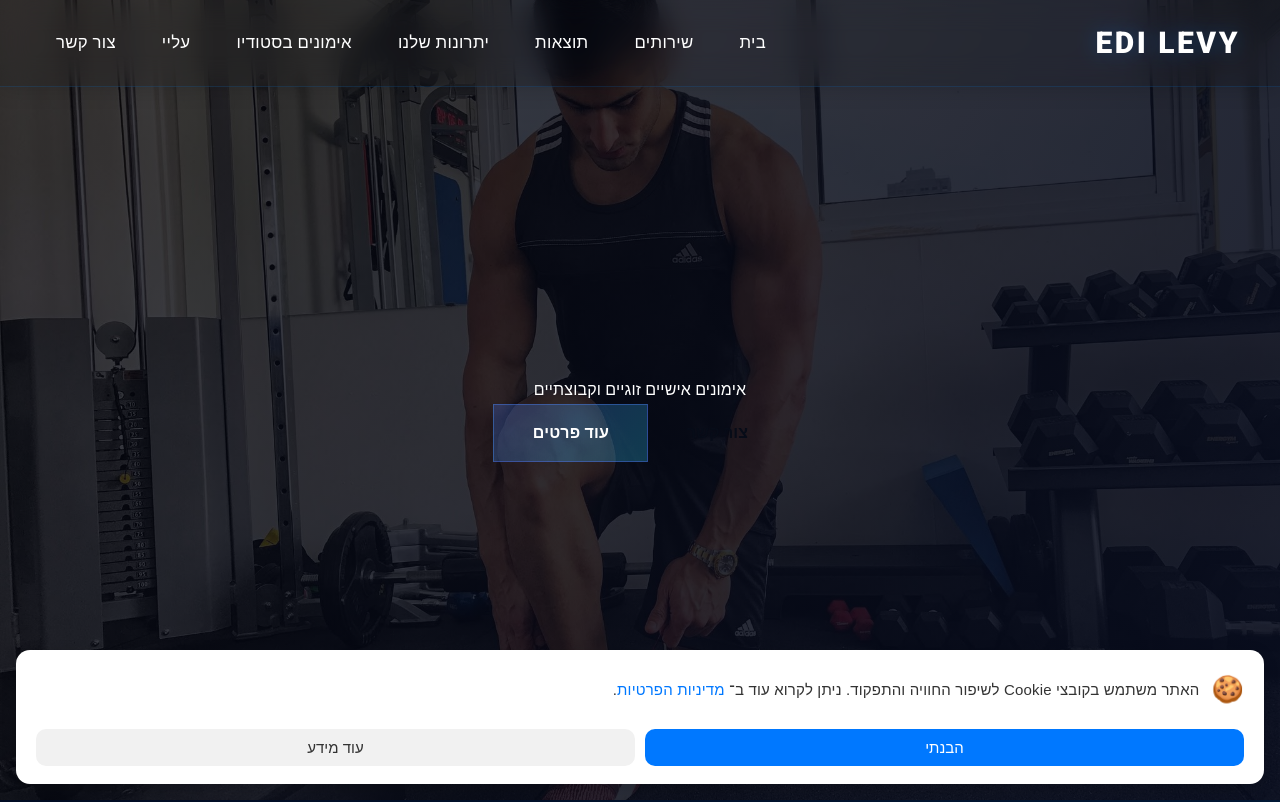
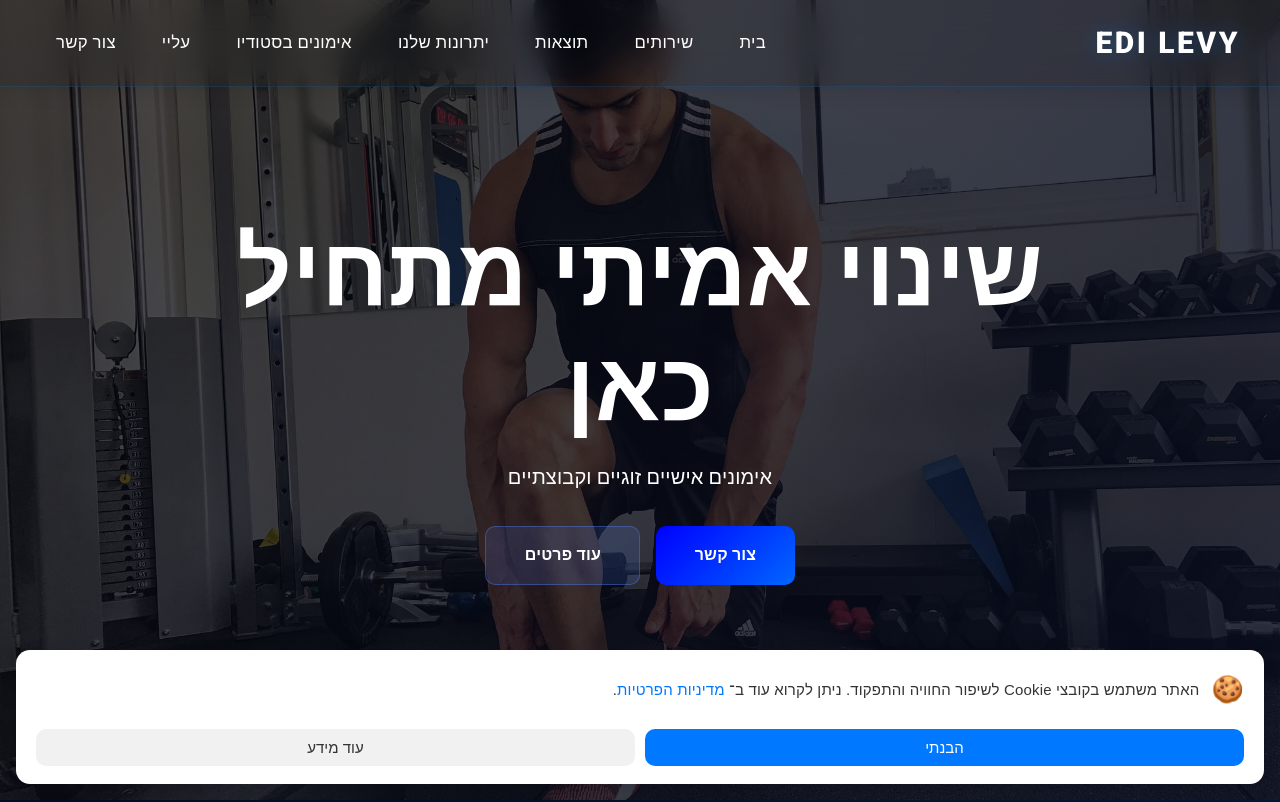
Before and after one commit to roygutt18/EdiLevy, a plain HTML site: page index.html in a window 1280 px wide. Shown: the top 802 px of the page. Drawn offline with nearby package versions, Linux system fonts and the light colour scheme.

Commit message:
Update style.css

```diff
--- a/style.css
+++ b/style.css
@@ -274,36 +274,52 @@ section {
 
 /* ===== Enhanced Hero Section ===== */
 .hero {
+  position: relative;
   min-height: 100vh;
-  background: linear-gradient(120deg, rgba(2, 3, 10, 0.75), rgba(8, 13, 31, 0.92)), url("hero.jpeg") center/cover fixed;
-  display: flex;
-  align-items: center;
-  justify-content: center;
-  padding: var(--space-xxl) var(--space-md) var(--space-xl);
+  display: flex;
+  align-items: center;
+  justify-content: center;
+  text-align: center;
+  padding: 0 var(--space-md);
+  background: url("hero.jpeg") center/cover fixed no-repeat;
+  overflow: hidden;
+}
+
+/* Overlay כהה מעל התמונה */
+.hero-overlay {
+  position: absolute;
+  inset: 0;
+  background: linear-gradient(120deg, rgba(2,3,10,0.7), rgba(8,13,31,0.85));
+  z-index: 1;
 }
 
 .hero-content {
-  text-align: center;
+  position: relative;
+  z-index: 2;
   max-width: 900px;
-  padding-top: var(--space-lg);
+  padding: var(--space-lg) 1rem;
+  color: white;
 }
 
 .hero-content h1 {
-  background: linear-gradient(120deg, var(--text-100), var(--accent-cyan));
-  -webkit-background-clip: text;
-  color: transparent;
+  font-size: 6rem;
+  line-height: 1.2;
+  font-weight: 800;
+  margin-bottom: 1rem;
+  color: white;
 }
 
 .hero-content p {
+  font-size: 1.25rem;
+  margin-bottom: 2rem;
   color: var(--text-300);
 }
 
 .hero-btns-container {
-  margin-top: var(--space-md);
   display: flex;
   flex-wrap: wrap;
-  gap: var(--space-sm);
-  justify-content: center;
+  justify-content: center;
+  gap: 1rem;
 }
 
 .contact-btn,
@@ -317,18 +333,22 @@ section {
   justify-content: center;
   gap: 0.35rem;
   box-shadow: var(--shadow-card);
-  transition: transform var(--transition), opacity var(--transition);
-}
-
+  transition: transform 0.3s ease, opacity 0.3s ease;
+  cursor: pointer;
+}
+
+/* כפתורים */
 .contact-btn {
-  background: linear-gradient(135deg, var(--accent-blue), var(--accent-cyan));
-  color: #070c18;
+  background: linear-gradient(135deg, blue, rgb(0, 102, 255));
+  color: #ffffff;
+  border-radius: 10px;
 }
 
 .details-btn {
-  background: linear-gradient(135deg, rgba(79, 125, 255, 0.25), rgba(48, 209, 255, 0.25));
+  background: rgba(79,125,255,0.15);
   color: var(--text-100);
-  border: 1px solid rgba(79, 125, 255, 0.4);
+  border: 1px solid rgba(79,125,255,0.4);
+  border-radius: 10px;
 }
 
 .whatsapp-btn {
@@ -336,16 +356,34 @@ section {
   color: #040b18;
 }
 
+/* Hover effects */
+.contact-btn:hover,
+.details-btn:hover {
+  transform: translateY(-3px);
+  opacity: 0.95;
+}
+
 .whatsapp-btn:hover {
   transform: translateY(-5px);
   color: #000;
 }
 
-.contact-btn:hover,
-.details-btn:hover
- {
-  transform: translateY(-2px);
-  opacity: 0.9;
+/* Responsive */
+@media (max-width: 768px) {
+  .hero-content h1 {
+    font-size: 2.2rem;
+  }
+
+  .hero-content p {
+    font-size: 1rem;
+  }
+
+  .contact-btn,
+  .details-btn,
+  .whatsapp-btn {
+    padding: 0.75rem 2rem;
+    font-size: 0.9rem;
+  }
 }
 
 
```
